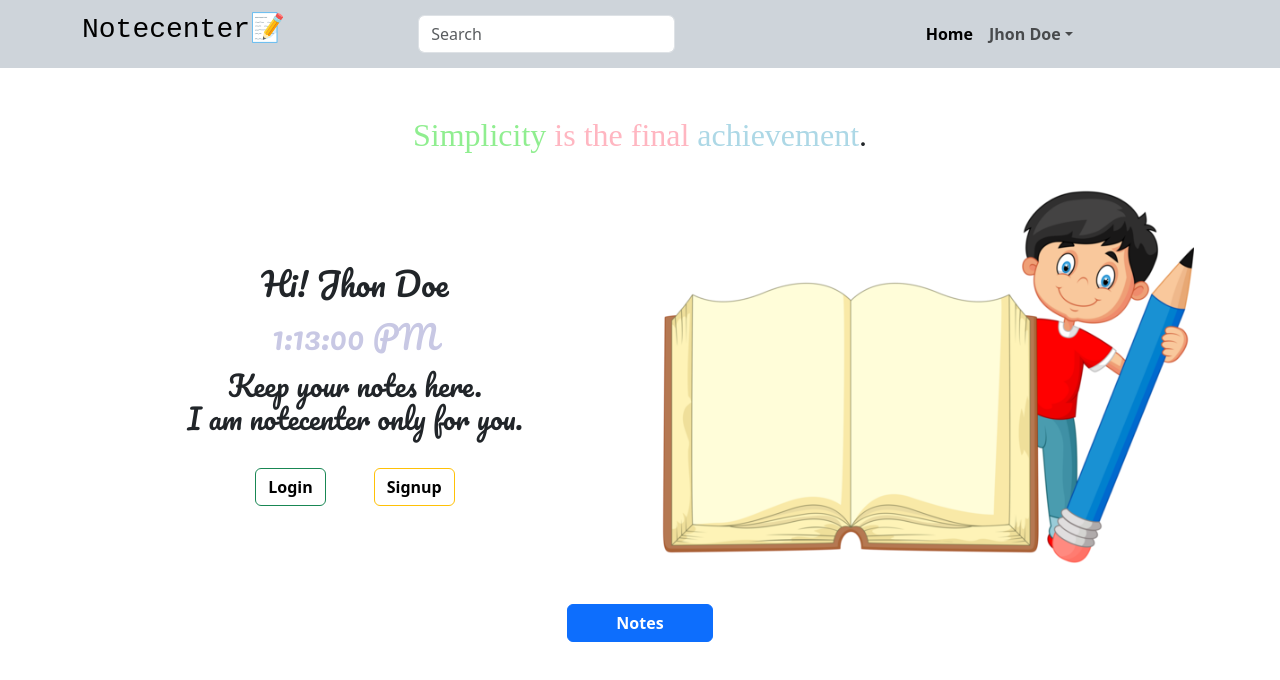
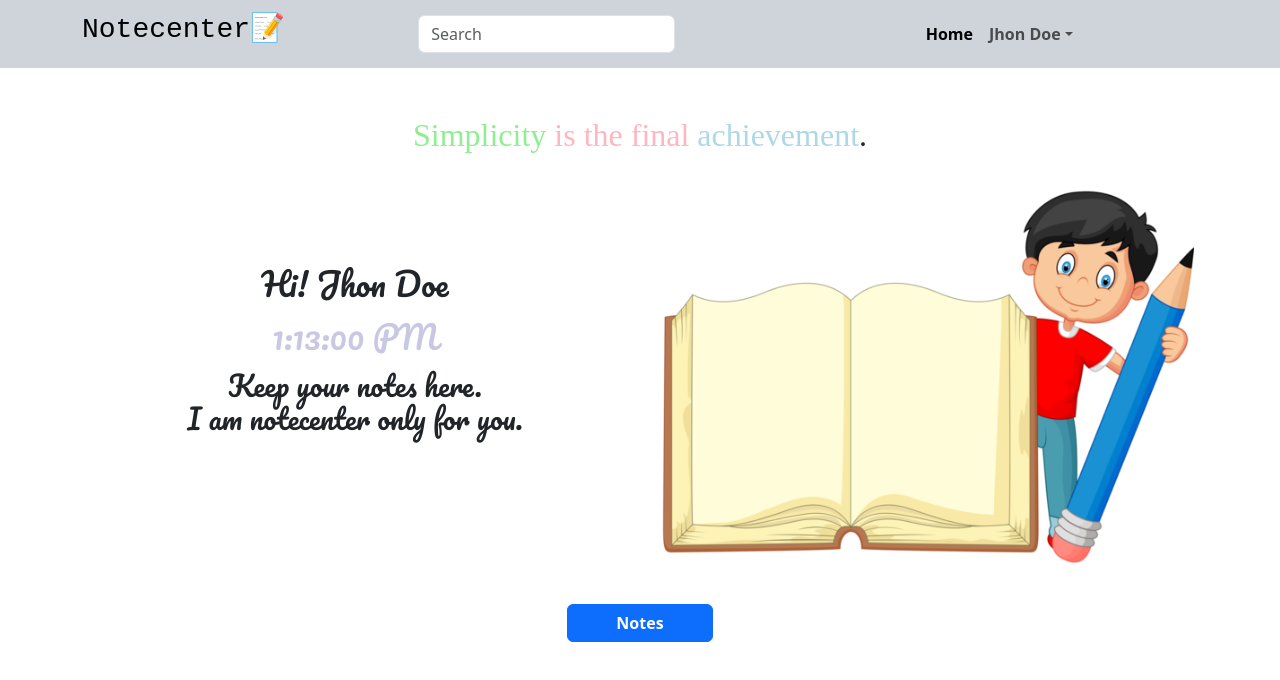
Before and after one commit to sangam-verma9/notecenterfrontend, a React (Create React App) app: page / in a window 1280 px wide. Shown: the top 680 px of the page. Built offline with nearby package versions, Linux system fonts and the light colour scheme.

Commit message:
28/8/24-5

```diff
--- a/src/components/Home.jsx
+++ b/src/components/Home.jsx
@@ -48,6 +48,9 @@ const Home = () => {
               </h3>
             </div>
             <div className="container text-center ">
+              {
+                userInfo?
+                <>
                   <button className="btn btn-outline-success m-4">
                     <Link
                       to="login"
@@ -64,6 +67,10 @@ const Home = () => {
                       <b>Signup</b>
                     </Link>
                   </button>
+                </>
+                :
+                <> </>
+              }
             </div>
           </div>
           <div className="col-md-6 col-sm-12 d-flex justify-content-center align-items-center p-3 ">
```
Also changed, not shown: 1 other file (tests, documents, lock files or other folders). Lines whose indentation alone changed are shown as unchanged.
